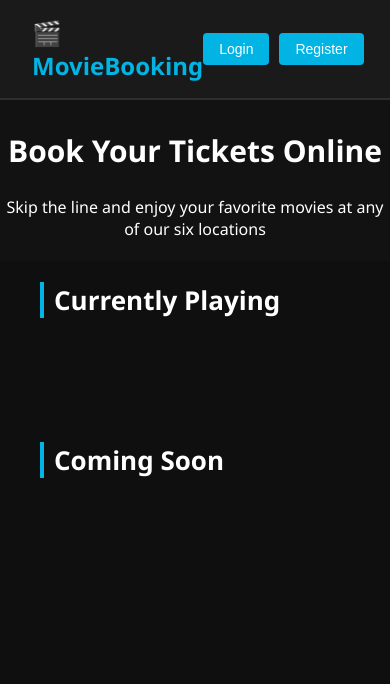
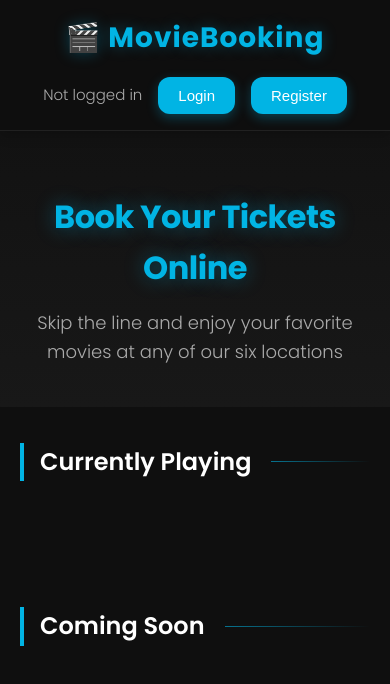
Before and after one commit to JCBailey1227/MBS-CS3365, a website: page moviess.html in a window 390 px wide. Drawn offline with Linux system fonts and the light colour scheme; no server answers.

Commit message:
Commit 4

```diff
--- a/moviess.html
+++ b/moviess.html
@@ -5,108 +5,286 @@
   <meta name="viewport" content="width=device-width, initial-scale=1.0"/>
   <title>Movie Booking System</title>
   <style>
+    @import url('https://fonts.googleapis.com/css2?family=Poppins:wght@300;400;500;600;700&display=swap');
+
+    :root {
+      --primary: #01b4e4;
+      --primary-dark: #0194bb;
+      --secondary: #90cea1;
+      --dark-bg: #0f0f0f;
+      --card-bg: #1e1e1e;
+      --header-bg: rgba(15, 15, 15, 0.95);
+      --text-light: #ffffff;
+      --text-muted: #aaaaaa;
+      --upcoming-label: #e74c3c;
+      --border-radius: 12px;
+      --box-shadow: 0 10px 30px rgba(0, 0, 0, 0.4);
+      --transition: all 0.3s cubic-bezier(0.25, 0.8, 0.25, 1);
+    }
+
+    * {
+      margin: 0;
+      padding: 0;
+      box-sizing: border-box;
+    }
+
     body {
       margin: 0;
-      font-family: 'Segoe UI', sans-serif;
-      background-color: #0f0f0f;
-      color: #ffffff;
+      font-family: 'Poppins', sans-serif;
+      background-color: var(--dark-bg);
+      color: var(--text-light);
+      line-height: 1.6;
     }
+
     header {
-      background: #1a1a1a;
-      padding: 1em 2em;
+      background: var(--header-bg);
+      backdrop-filter: blur(8px);
+      padding: 1.2em 2.5em;
       display: flex;
       justify-content: space-between;
       align-items: center;
-      border-bottom: 2px solid #2e2e2e;
+      border-bottom: 1px solid rgba(255, 255, 255, 0.08);
+      position: sticky;
+      top: 0;
+      z-index: 10;
+      box-shadow: 0 4px 12px rgba(0, 0, 0, 0.2);
     }
+
     .logo {
-      font-size: 24px;
-      font-weight: bold;
-      color: #01b4e4;
+      font-size: 28px;
+      font-weight: 700;
+      color: var(--primary);
+      letter-spacing: 1px;
+      display: flex;
+      align-items: center;
+      gap: 8px;
+      text-shadow: 0 0 15px rgba(1, 180, 228, 0.3);
     }
+
     .auth-buttons {
       display: flex;
       align-items: center;
-      gap: 10px;
+      gap: 16px;
     }
+
     .auth-buttons span {
-      font-size: 14px;
-      color: white;
+      font-size: 15px;
+      color: var(--text-light);
+      font-weight: 300;
     }
+
     .auth-buttons button {
-      background: #01b4e4;
+      background: var(--primary);
       border: none;
       color: white;
-      padding: 8px 16px;
-      border-radius: 4px;
+      padding: 10px 20px;
+      border-radius: var(--border-radius);
       cursor: pointer;
-      font-size: 14px;
+      font-size: 15px;
+      font-weight: 500;
+      transition: var(--transition);
+      box-shadow: 0 4px 12px rgba(1, 180, 228, 0.3);
     }
+
+    .auth-buttons button:hover {
+      background: var(--primary-dark);
+      transform: translateY(-2px);
+      box-shadow: 0 6px 16px rgba(1, 180, 228, 0.4);
+    }
+
+    .auth-buttons button:active {
+      transform: translateY(1px);
+    }
+
     .hero {
       text-align: center;
-      padding: 5px 5px;
-      background-color: #121212;
+      padding: 90px 20px 60px;
+      background: linear-gradient(to bottom, #121212, #181818);
+      position: relative;
+      overflow: hidden;
     }
+
+    .hero::before {
+      content: '';
+      position: absolute;
+      top: 0;
+      left: 0;
+      right: 0;
+      bottom: 0;
+      background: url('/api/placeholder/1920/500') center/cover no-repeat;
+      opacity: 0.15;
+      z-index: 0;
+    }
+
+    .hero-content {
+      position: relative;
+      z-index: 1;
+    }
+
     .hero h1 {
-      font-size: 30px;
+      font-size: 42px;
+      margin-bottom: 16px;
+      color: var(--primary);
+      font-weight: 700;
+      letter-spacing: -0.5px;
+      text-shadow: 0 0 20px rgba(1, 180, 228, 0.4);
     }
+
+    .hero p {
+      font-size: 18px;
+      color: var(--text-muted);
+      max-width: 700px;
+      margin: 0 auto;
+      font-weight: 300;
+    }
+
     .section-title {
-      margin-left: 40px;
-      font-size: 26px;
-      border-left: 4px solid #01b4e4;
-      padding-left: 10px;
+      margin: 48px 40px 24px;
+      font-size: 28px;
+      border-left: 4px solid var(--primary);
+      padding-left: 16px;
+      color: var(--text-light);
+      font-weight: 600;
+      display: flex;
+      align-items: center;
     }
+
+    .section-title::after {
+      content: '';
+      height: 1px;
+      background: linear-gradient(to right, rgba(1, 180, 228, 0.6), transparent);
+      flex-grow: 1;
+      margin-left: 20px;
+    }
+
     .movie-grid {
       display: grid;
-      grid-template-columns: repeat(auto-fill, minmax(240px, 1fr));
-      gap: 20px;
-      padding: 40px;
+      grid-template-columns: repeat(auto-fill, minmax(260px, 1fr));
+      gap: 32px;
+      padding: 10px 40px 80px;
     }
+
     .movie-card {
-      background: #1e1e1e;
-      border-radius: 10px;
+      background: var(--card-bg);
+      border-radius: var(--border-radius);
       overflow: hidden;
-      box-shadow: 0 4px 12px rgba(0, 0, 0, 0.5);
+      box-shadow: var(--box-shadow);
       display: flex;
       flex-direction: column;
+      transition: var(--transition);
       position: relative;
+      border: 1px solid rgba(255, 255, 255, 0.05);
     }
+
+    .movie-card:hover {
+      transform: translateY(-8px);
+      box-shadow: 0 18px 36px rgba(0, 0, 0, 0.6);
+      border-color: rgba(1, 180, 228, 0.3);
+    }
+
     .movie-poster {
       width: 100%;
-      height: 320px;
+      height: 380px;
       object-fit: cover;
+      border-bottom: 1px solid rgba(255, 255, 255, 0.05);
+      transition: transform 0.5s ease;
     }
+
+    .movie-card:hover .movie-poster {
+      transform: scale(1.05);
+    }
+
     .movie-info {
-      padding: 15px;
+      padding: 20px;
+      display: flex;
+      flex-direction: column;
+      flex-grow: 1;
     }
+
     .movie-title {
       font-size: 20px;
       margin-bottom: 10px;
+      font-weight: 600;
+      line-height: 1.3;
     }
+
     .movie-meta {
-      color: #aaa;
-      font-size: 14px;
+      color: var(--text-muted);
+      font-size: 15px;
+      display: flex;
+      align-items: center;
+      gap: 6px;
+      margin-bottom: 20px;
     }
+
     .book-now-btn {
-      margin-top: 15px;
-      background-color: #01b4e4;
+      margin-top: auto;
+      background-color: var(--primary);
       border: none;
-      padding: 10px;
+      padding: 12px 18px;
       width: 100%;
-      border-radius: 5px;
+      border-radius: var(--border-radius);
       font-size: 16px;
       color: white;
+      font-weight: 500;
       cursor: pointer;
+      transition: var(--transition);
+      box-shadow: 0 4px 12px rgba(1, 180, 228, 0.3);
+      text-transform: uppercase;
+      letter-spacing: 0.5px;
     }
+
+    .book-now-btn:hover {
+      background-color: var(--primary-dark);
+      transform: translateY(-2px);
+      box-shadow: 0 8px 20px rgba(1, 180, 228, 0.4);
+    }
+
+    .book-now-btn:active {
+      transform: translateY(1px);
+    }
+
     .upcoming-label {
-      background: #e74c3c;
+      background: var(--upcoming-label);
       color: white;
       font-size: 12px;
-      padding: 5px;
+      padding: 8px 12px;
       position: absolute;
-      top: 10px;
-      right: 10px;
-      border-radius: 4px;
+      top: 20px;
+      right: 20px;
+      border-radius: var(--border-radius);
+      font-weight: 600;
+      letter-spacing: 0.5px;
+      text-transform: uppercase;
+      box-shadow: 0 4px 12px rgba(231, 76, 60, 0.4);
+      z-index: 2;
+    }
+
+    @media (max-width: 768px) {
+      header {
+        padding: 1em 1.5em;
+        flex-direction: column;
+        gap: 16px;
+      }
+
+      .hero {
+        padding: 60px 16px 40px;
+      }
+
+      .hero h1 {
+        font-size: 32px;
+      }
+
+      .section-title {
+        margin: 36px 20px 20px;
+        font-size: 24px;
+      }
+
+      .movie-grid {
+        grid-template-columns: repeat(auto-fill, minmax(220px, 1fr));
+        gap: 24px;
+        padding: 10px 20px 60px;
+      }
     }
   </style>
 </head>
@@ -118,8 +296,10 @@
   </header>
 
   <section class="hero">
+    <div class="hero-content">
       <h1>Book Your Tickets Online</h1>
       <p>Skip the line and enjoy your favorite movies at any of our six locations</p>
+    </div>
   </section>
 
   <h2 class="section-title">Currently Playing</h2>
@@ -143,6 +323,7 @@ localStorage.removeItem('selectedMovie');
       `;
     } else {
       authDiv.innerHTML = `
+        <span style="color: #aaa;">Not logged in</span>
         <button onclick="window.location.href='index.html'">Login</button>
         <button onclick="window.location.href='register.html'">Register</button>
       `;
@@ -151,14 +332,23 @@ localStorage.removeItem('selectedMovie');
 function logout() {
   localStorage.removeItem('userLoggedIn');
   localStorage.removeItem('userEmail');
-      window.location.href = 'loggedout.html';
+  window.location.href = 'moviess.html';  // redirect to homepage
 }
+
 
     function goToProfile() {
       window.location.href = 'profile.html';
     }
 
     function selectMovie(movie) {
+      const loggedIn = localStorage.getItem('userLoggedIn') === 'true';
+
+      if (!loggedIn) {
+        alert("Please log in to book tickets.");
+        window.location.href = 'index.html';
+        return;
+      }
+
       localStorage.setItem('selectedMovie', JSON.stringify({
         title: movie["Movie Name"],
         poster: movie.Poster,
```
Also changed, not shown: admin.html (+3 -1 lines), package.json (added, +8 -0 lines), posters/avengers.webp (renamed from avengers.webp), posters/batman.jpeg (renamed from batman.jpeg), posters/bride.jpeg (renamed from bride.jpeg), posters/dune.jpeg (added), posters/harrypotter.jpeg (added), posters/minecraft.jpeg (added), 13 other files. Lines whose indentation alone changed are shown as unchanged.
